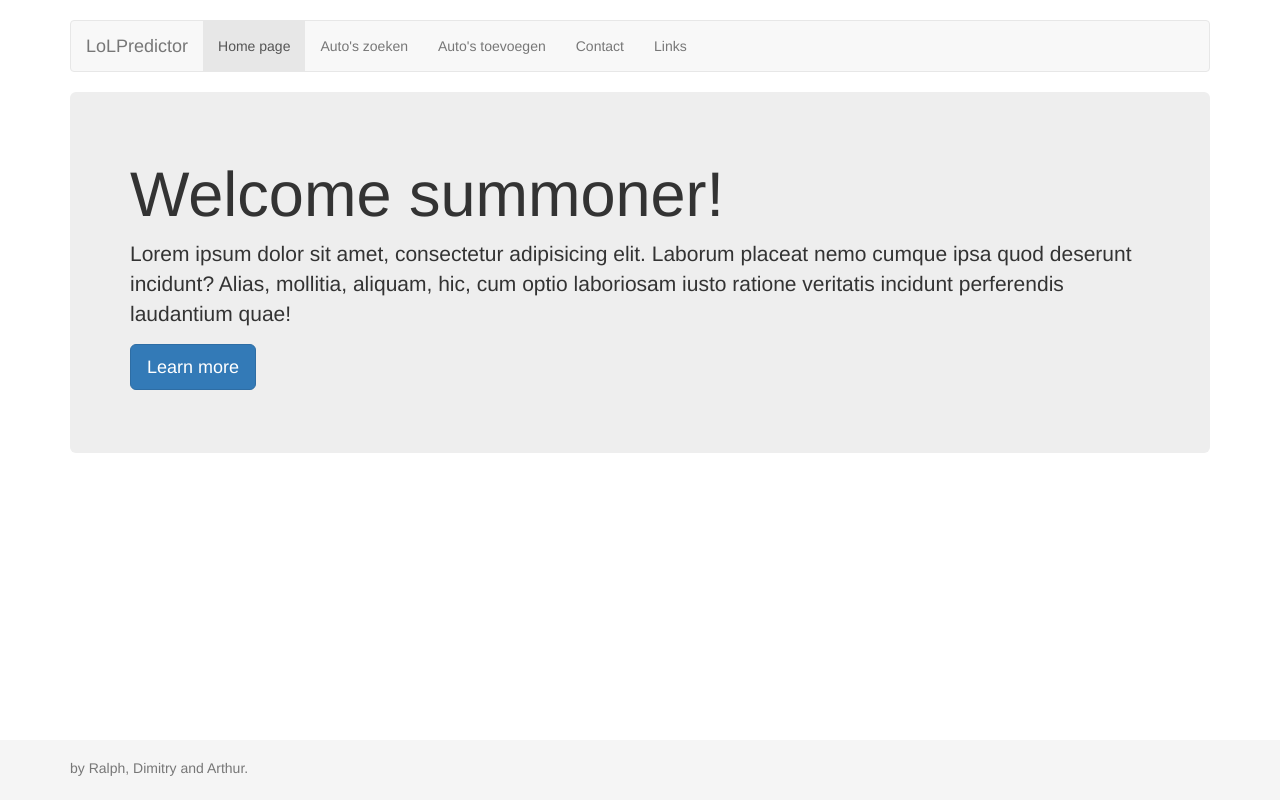
After one commit to dverstee/MLProject, a Django app: template lolpredictor/templates/home.html in a window 1280 px wide. The commit adds this page. Run offline with Django 3.2, Linux system fonts and the light colour scheme; the template is opened without the code that fills it: most values are stand-ins (such as "Sample title", 1, 10 or a date in 2020); parts of the project's set-up code (start-up, migrations or seed data) failed here and were passed over; some libraries are stand-ins or nearby versions.

Commit message:
home page

```diff
--- a/lolpredictor/templates/base.html
+++ b/lolpredictor/templates/base.html
@@ -1,13 +1,19 @@
-<!DOCTYPE html PUBLIC "-//W3C//DTD HTML 4.01//EN">
-<html>
+<!DOCTYPE html>
+<html lang="en">
 <head>
+	<meta charset="utf-8">
+	<title>{{ title }}</title>
+	<meta name="viewport" content="width=device-width, initial-scale=1.0">
+	<meta name="description" content="">
+	<meta name="author" content="">
+
 	{% load static from staticfiles %}
-	<title> {{ title }}</title>
 	<link rel="stylesheet" type="text/css" href="//netdna.bootstrapcdn.com/bootswatch/3.0.1/cerulean/bootstrap.min.css">
 	<link rel="stylesheet" type="text/css" href="{% static 'css/style.css' %}">
 </head>
 
 <body>
+	<div id="wrap">
 		<div class="container">
 			<div class="navbar navbar-default" role="navigation">
 				<div class="navbar-header">
@@ -30,7 +36,6 @@
 				</div><!--/.nav-collapse -->
 			</div>
 
-		<div id="page">
 			<div id="title">
 				<h1>{% block title %}{% endblock %}</h1>
 			</div>
@@ -38,13 +43,18 @@
 			<div id="content">
 				{% block content %}{% endblock %}
 			</div>
+		</div>
 
+		<div id="push"></div>
+	</div>
+
+	<div id="footer">
+		<div class="container">
 			{% block footer %}
-				<address>by Ralph, Dimitry and Arthur</address>
+				<p class="text-muted">by Ralph, Dimitry and Arthur.</p>
 			{% endblock %}
 		</div>
 	</div>
-
 
 	<script src="https://code.jquery.com/jquery-1.10.2.min.js"></script>
 	<script src="//netdna.bootstrapcdn.com/bootstrap/3.0.2/js/bootstrap.min.js"></script>
--- /dev/null
+++ b/lolpredictor/templates/home.html
@@ -0,0 +1,9 @@
+{% extends "base.html" %}
+
+{% block content %}
+	<div class="jumbotron">
+		<h1>Welcome summoner!</h1>
+		<p>Lorem ipsum dolor sit amet, consectetur adipisicing elit. Laborum placeat nemo cumque ipsa quod deserunt incidunt? Alias, mollitia, aliquam, hic, cum optio laboriosam iusto ratione veritatis incidunt perferendis laudantium quae!</p>
+		<p><a class="btn btn-primary btn-lg" role="button">Learn more</a></p>
+	</div>
+{% endblock %}
--- a/lolpredictor/urls.py
+++ b/lolpredictor/urls.py
@@ -1,4 +1,5 @@
 from django.conf.urls import patterns, include, url
+from django.views.generic.simple import direct_to_template
 
 from django.contrib import admin
 admin.autodiscover()
@@ -7,6 +8,7 @@ urlpatterns = patterns('',
     # Examples:
     # url(r'^$', 'lolpredictor.views.home', name='home'),
     # url(r'^blog/', include('blog.urls')),
+    url(r'^$', direct_to_template, {'template': 'home.html'}),
 	url(r'^predictor/', include('lolpredictor.predictor.url', namespace='predictor')),
     url(r'^admin/', include(admin.site.urls)),
 
--- a/static/css/style.css
+++ b/static/css/style.css
@@ -1,8 +1,46 @@
+html,
+body {
+	height: 100%;
+	/* The html and body elements cannot have any padding or margin. */
+}
 body {
   padding-top: 20px;
-  padding-bottom: 20px;
 }
 
 .navbar {
   margin-bottom: 20px;
 }
+
+#footer {
+	padding-top: 18px;
+}
+
+
+/* STICKY FOOTER */
+/* Wrapper for page content to push down footer */
+#wrap {
+	min-height: 100%;
+	height: auto !important;
+	height: 100%;
+	/* Negative indent footer by it's height */
+	margin: 0 auto -60px;
+}
+
+/* Set the fixed height of the footer here */
+#push,
+#footer {
+	height: 60px;
+}
+#footer {
+	background-color: #f5f5f5;
+}
+
+/* Lastly, apply responsive CSS fixes as necessary */
+@media (max-width: 767px) {
+	#footer {
+		margin-left: -20px;
+		margin-right: -20px;
+		padding-left: 20px;
+		padding-right: 20px;
+	}
+}
```
Lines whose indentation alone changed are shown as unchanged.
